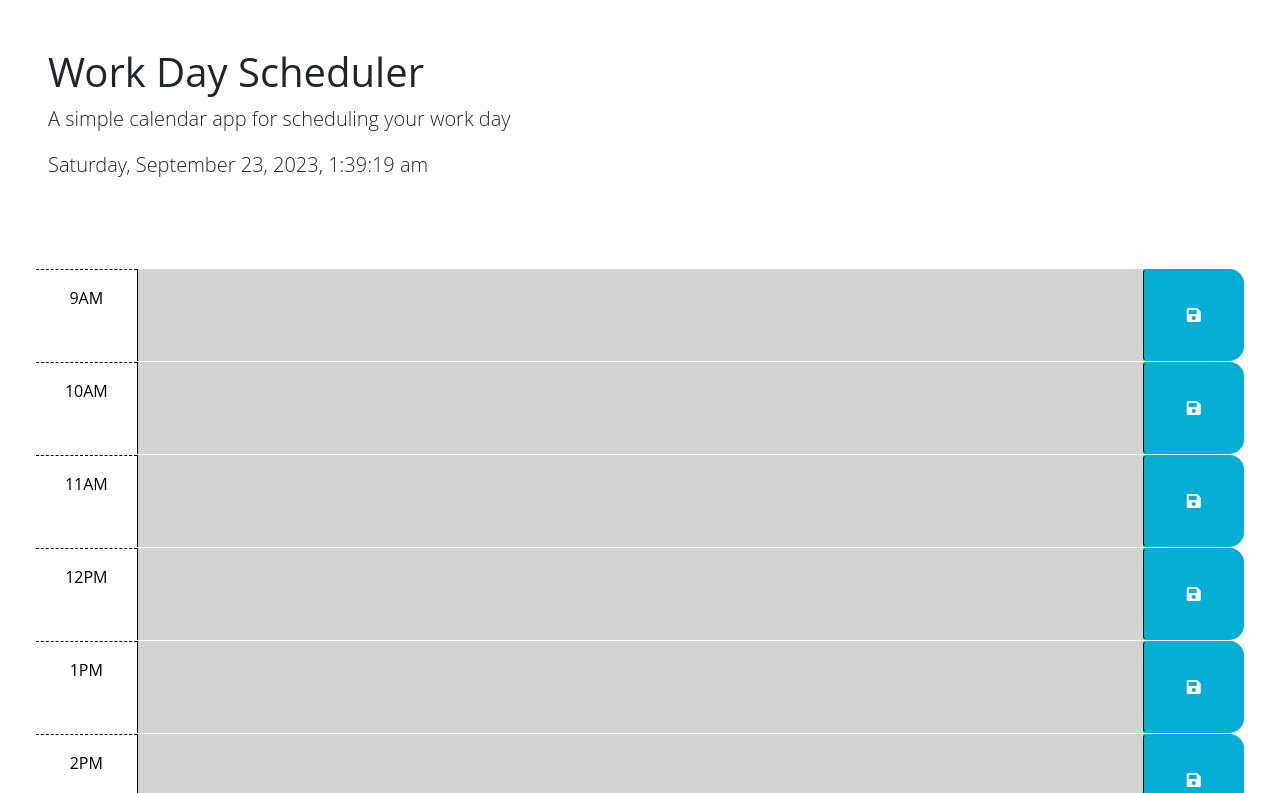
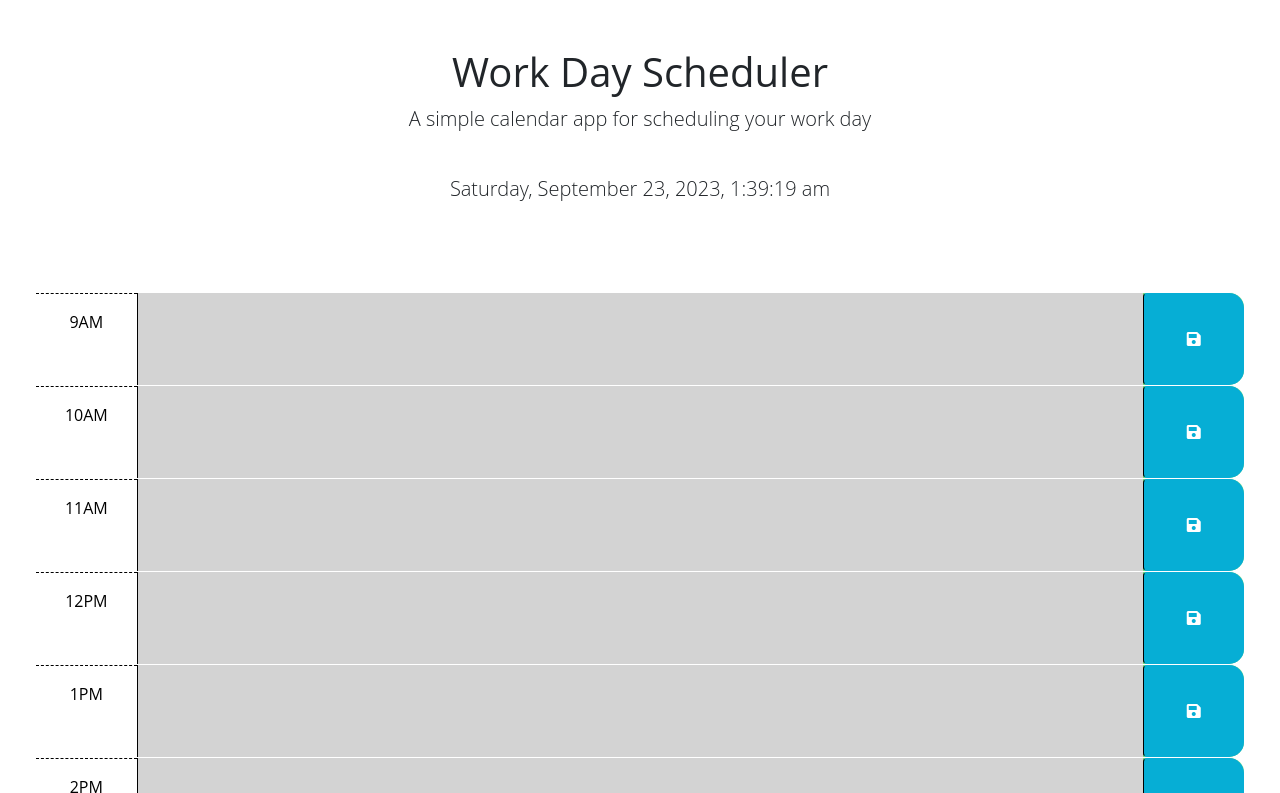
Before and after one commit to apohl53/Work_Day_Schedule, a plain HTML site: page Develop/index.html in a window 1280 px wide. Shown: the top 793 px of the page. Drawn offline with nearby package versions, Linux system fonts and the light colour scheme.

Commit message:
messed with css

```diff
--- a/Develop/index.html
+++ b/Develop/index.html
@@ -25,22 +25,13 @@
   </head>
 
   <body>
-    <header class="p-5 mb-4">
+    <header class="p-5 mb-4 text-center">
       <h1 class="display-8">Work Day Scheduler</h1>
       <p class="lead">A simple calendar app for scheduling your work day</p>
+      <br />
       <p id="currentDay" class="lead"></p>
     </header>
     <div class="container-fluid px-5">
-      <!-- Use class for "past", "present", and "future" to apply styles to the
-        time-block divs accordingly. The javascript will need to do this by
-        adding/removing these classes on each div by comparing the hour in the
-        id to the current hour. The html provided below is meant to be an example
-        demonstrating how the css provided can be leveraged to create the
-        desired layout and colors. The html below should be removed or updated
-        in the finished product. Remember to delete this comment once the
-        code is implemented.
-        -->
-
       <div id="hour-9" class="row time-block">
         <div class="col-2 col-md-1 hour text-center py-3">9AM</div>
         <textarea class="col-8 col-md-10 description past" rows="3"> </textarea>
```
Also changed, not shown: Assets/Screen Shot 2023-09-22 at 9.36.41 PM.png (added), Assets/Screen Shot 2023-09-22 at 9.36.48 PM.png (added).
